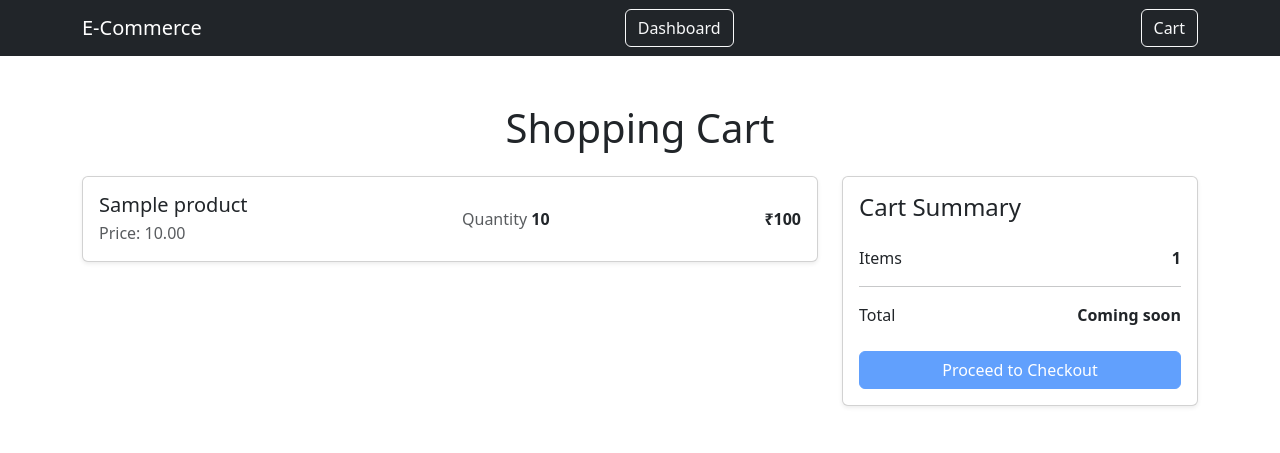
After one commit to prashanttiwaricodes/ecommerce, a Django app: page /cart/ in a window 1280 px wide. The commit adds this page. Shown: the top 453 px of the page. Run offline with Django 5.2, Linux system fonts and the light colour scheme; a user stored in the database is signed in; tables that the repository leaves empty hold one stand-in row (values such as "Sample post").

Commit message:
Add cart UI and views

```diff
--- /dev/null
+++ b/cart/urls.py
@@ -0,0 +1,11 @@
+from django.urls import path
+from . import views
+
+app_name="cart"
+
+urlpatterns=[
+    path("", views.cart_detail, name="detail"),
+    path("add/<int:product_id>/", views.add_product_to_cart,name="add"),
+    path("update/<int:product_id>/",views.update_cart,name="update"),
+    path("remove/<int:product_id>/",views.remove_product_from_cart,name="remove"),
+]
--- a/cart/views.py
+++ b/cart/views.py
@@ -1,3 +1,35 @@
-from django.shortcuts import render
+from django.shortcuts import render,redirect
+from django.contrib.auth.decorators import login_required
+from .models import Cart
+from .services import(add_to_cart,remove_from_cart,update_cart_quantity,)
 
 # Create your views here.
+@login_required
+def cart_detail(request):
+    cart,_=Cart.objects.get_or_create(user=request.user)
+
+    return render(request,"Cart/cart_detail.html",{"cart":cart},)
+
+@login_required
+def add_product_to_cart(request,product_id):
+    if request.method=="POST":
+        add_to_cart(request.user,product_id,)
+
+        return redirect("cart:detail")
+
+
+
+@login_required
+def update_cart(request,product_id):
+    if request.method=="POST":
+        quantity=int(request.POST.get("quantity",1))
+
+        update_cart_quantity(request.user,product_id,quantity)
+        return redirect("cart:detail")
+
+
+@login_required
+def remove_product_from_cart(request,product_id) :
+    if request.method=="POST":
+        remove_from_cart(request.user,product_id)
+        return redirect("cart:detail")
--- a/config/urls.py
+++ b/config/urls.py
@@ -15,14 +15,15 @@ Including another URLconf
     2. Add a URL to urlpatterns:  path('blog/', include('blog.urls'))
 """
 from django.contrib import admin
-from django.urls import path
+from django.urls import path, include
 from .views import home
 from django.conf import settings
 from django.conf.urls.static import static
 
 urlpatterns = [
     path('admin/', admin.site.urls),
-    path("",home,name="home")
+    path("",home,name="home"),
+    path("cart/",include("cart.urls")),
 ]
 
 if settings.DEBUG:
--- /dev/null
+++ b/templates/Cart/cart_detail.html
@@ -0,0 +1,72 @@
+{% extends "base.html" %}
+{% block title %}Shopping Cart{% endblock %}
+{% block content %}
+<div class="container py-5">
+    <h1 class="mb-4">Shopping Cart</h1>
+
+    {% if cart.items.exists %}
+    <div class="row g-4">
+        <div class="col-lg-8">
+
+            {% for item in cart.items.all %}
+
+            <div class="card mb-3 shadow-sm">
+                <div class="card-body">
+                    <div class="row align-items-center">
+
+                        <div class="col-md-6">
+                            <h5 class="card-title mb-1">
+                                {{ item.product.name }}
+                            </h5>
+                            <p class="text-muted mb-0">
+                                Price: {{ item.product.price }}
+                            </p>
+                        </div>
+                        <div class="col-md-3">
+                           <span class="text-muted">
+                            Quantity
+                           </span>
+                           <strong> {{ item.quantity }}</strong>
+                        </div>
+                        <div class="col-md-3 text-md-end">
+                            <strong>
+                                ₹{% widthratio item.product.price 1 item.quantity %}
+                            </strong>
+                        </div>
+                    </div>
+                </div>
+
+            </div>
+            {% endfor %}
+        </div>
+        <div class="col-lg-4">
+            <div class="card shadow-sm">
+                <div class="card-body">
+                    <h4 class="card-title mb-4">Cart Summary</h4>
+                    <div class="d-flex justify-content-between mb-3">
+                        <span>Items</span>
+                        <strong>{{ cart.items.count }}</strong>
+                    </div>
+                    <hr>
+                    <div class="d-flex justify-content-between mb-4">
+                        <span>Total</span>
+                        <strong>Coming soon</strong>
+                    </div>
+                    <button class="btn btn-primary w-100"disabled>Proceed to Checkout</button>
+                </div>
+
+
+            </div>
+        </div>
+    </div>
+    {% else %}
+
+    <div class="text-center py-5">
+
+       <h3> Your cart is empty</h3>
+       <p class="text-muted">Add some products to your cart</p>
+       <a href="/" class="btn btn-primary">Continue Shopping</a>
+    </div>
+    {% endif %}
+</div>
+{% endblock %}
--- /dev/null
+++ b/templates/base.html
@@ -0,0 +1,43 @@
+{% load static %}
+<!DOCTYPE html>
+<html lang="en">
+<head>
+    <meta charset="UTF-8">
+    <meta name="viewport" content="width=device-width, initial-scale=1.0">
+    <title>{% block title %}E-Commerce Store{% endblock %}</title>
+    <link rel="stylesheet" href="{% static 'css/style.css' %}">
+    <link href="https://cdn.jsdelivr.net/npm/bootstrap@5.3.3/dist/css/bootstrap.min.css" rel="stylesheet">
+
+</head>
+<body>
+    <nav class="navbar navbar-expand-lg bg-dark navbar-dark">
+        <div class="container">
+            <a class="navbar-brand" href="/">E-Commerce</a>
+
+
+            <div class="ms-auto">
+                <a
+                href="{% url 'home' %}"
+                class="btn btn-outline-light">Dashboard</a>
+            </div>
+
+            <div class="ms-auto">
+                <a
+                href="{% url 'cart:detail' %}"
+                class="btn btn-outline-light">Cart</a>
+            </div>
+        </div>
+    </nav>
+
+
+    <main>
+        {% block content %}
+        {% endblock %}
+    </main>
+
+    <script
+    src="https://cdn.jsdelivr.net/npm/bootstrap@5.3.3/dist/js/bootstrap.bundle.min.js"></script>
+
+
+</body>
+</html>
```
Also changed, not shown: templates/home.html (+9 -15 lines).
